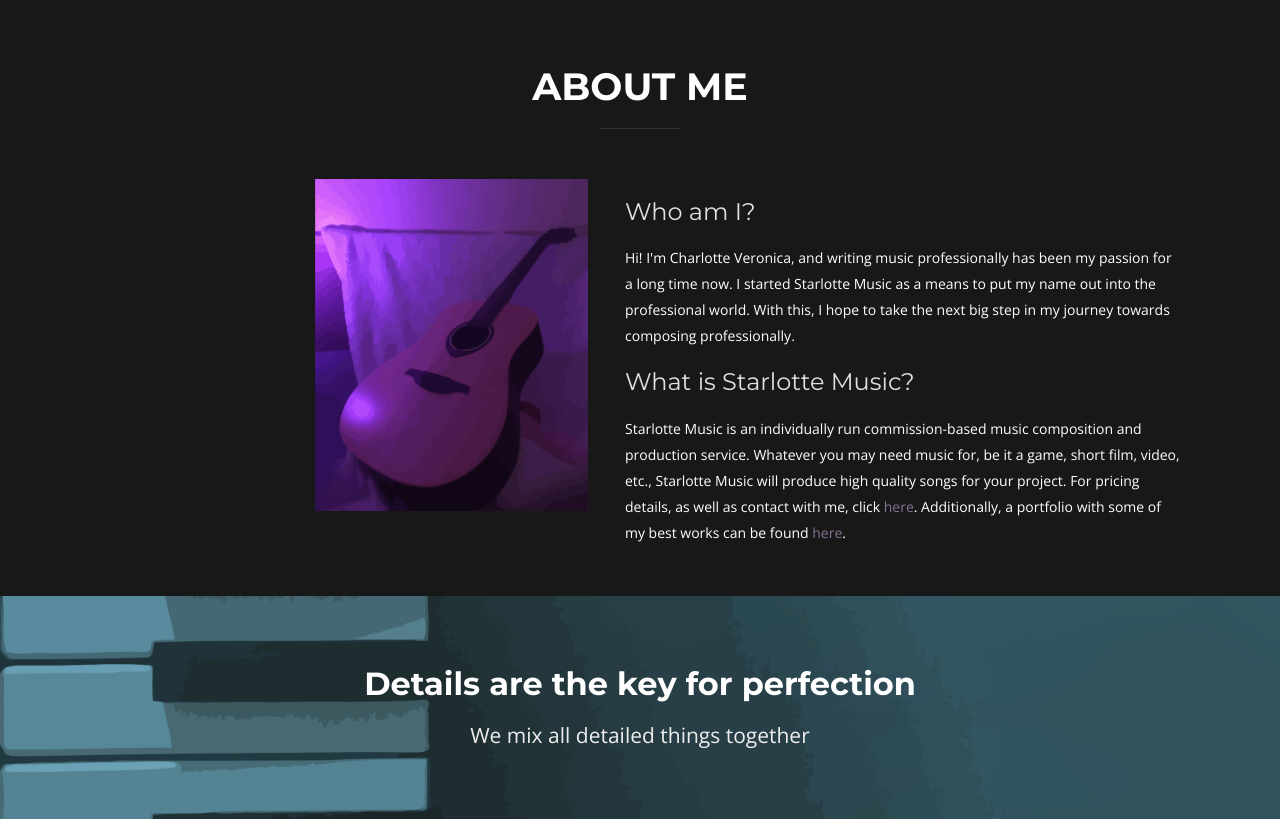
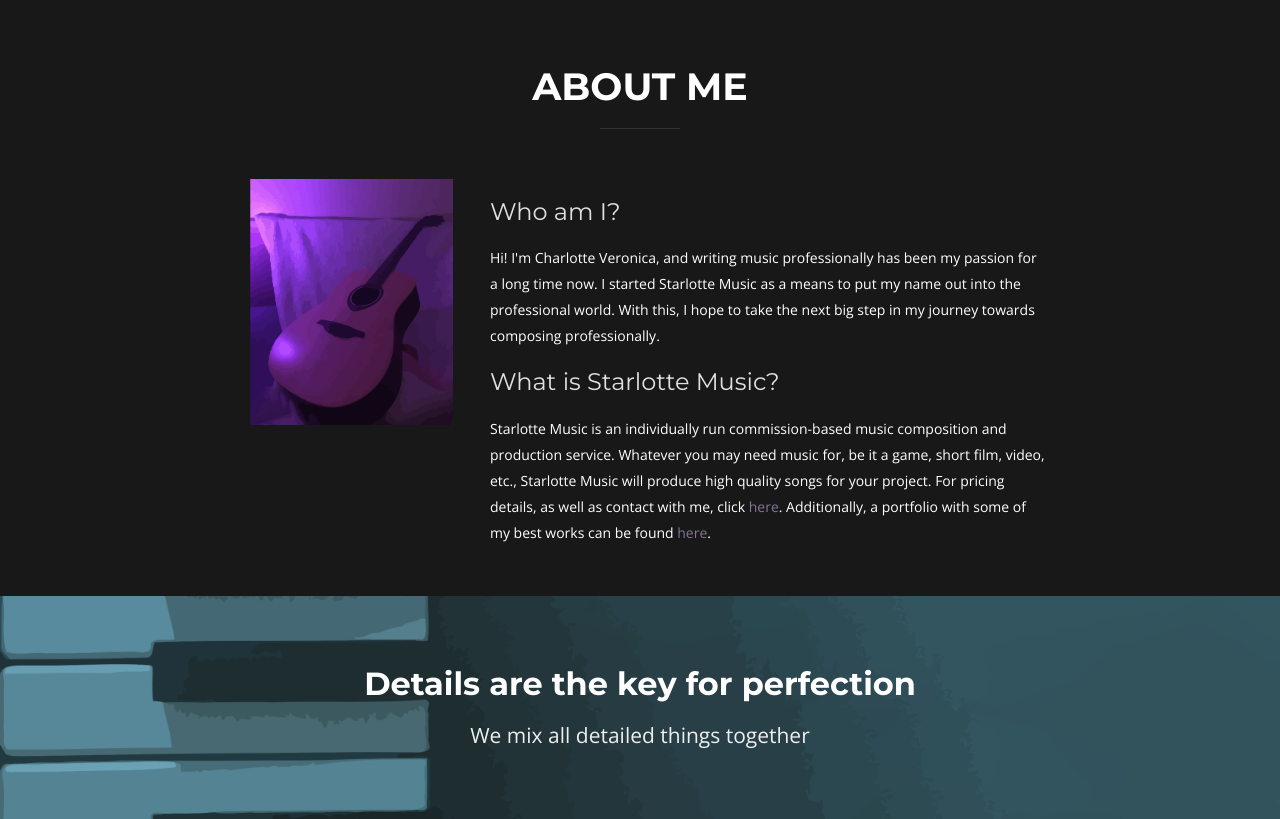
Before and after one commit to starlottemusic/starlottemusic.github.io, a PHP site: page / in a window 1280 px wide. Shown: the part 804-1623 px from the top of the page. Run offline with PHP 8.4, Linux system fonts and the light colour scheme; some libraries are stand-ins or nearby versions.

Commit message:
Update style.css

```diff
--- a/css/style.css
+++ b/css/style.css
@@ -412,7 +412,7 @@ About
 ================================= */
 
 #about .about-img {
-  width: 555px;
+  width: 420px;
   height: auto;
   overflow: hidden;
 }
```
